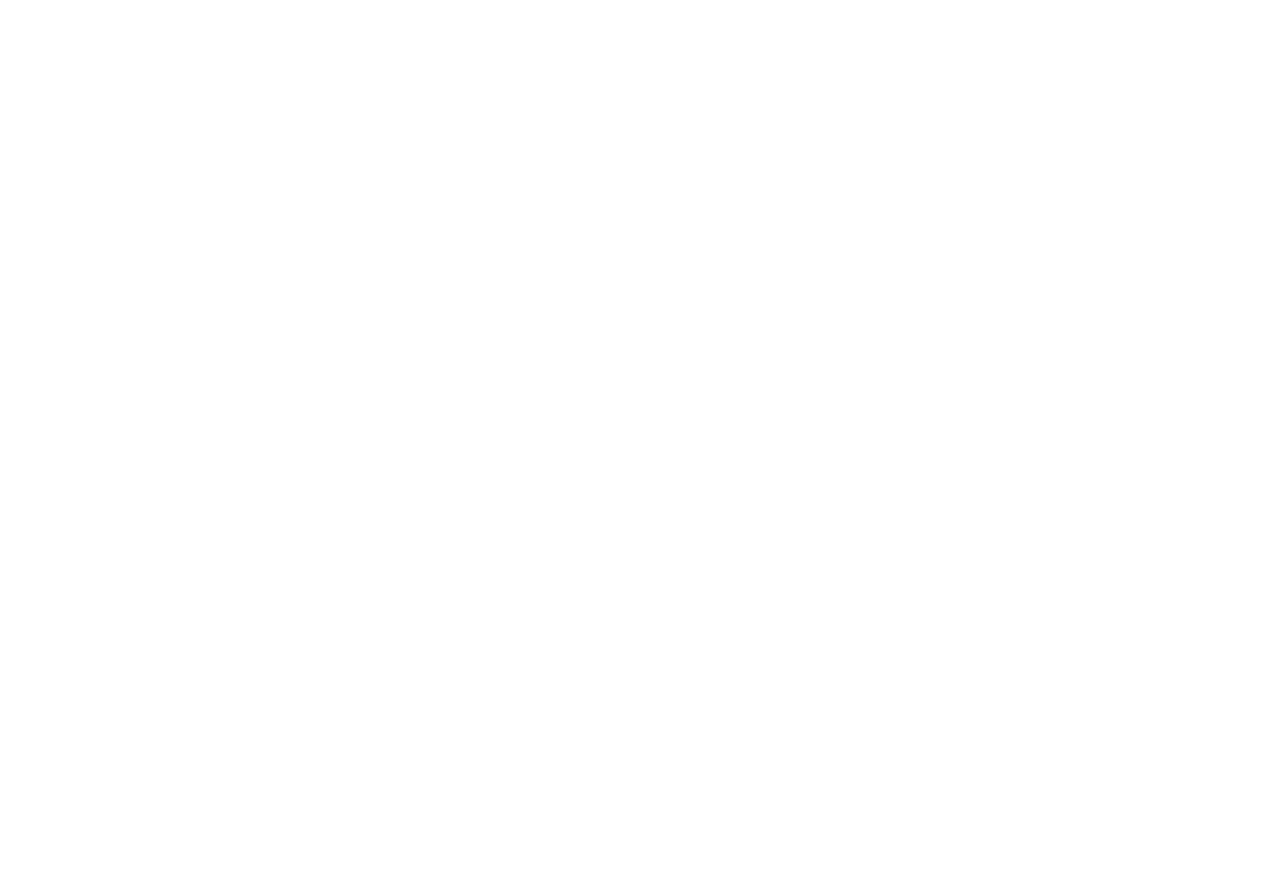
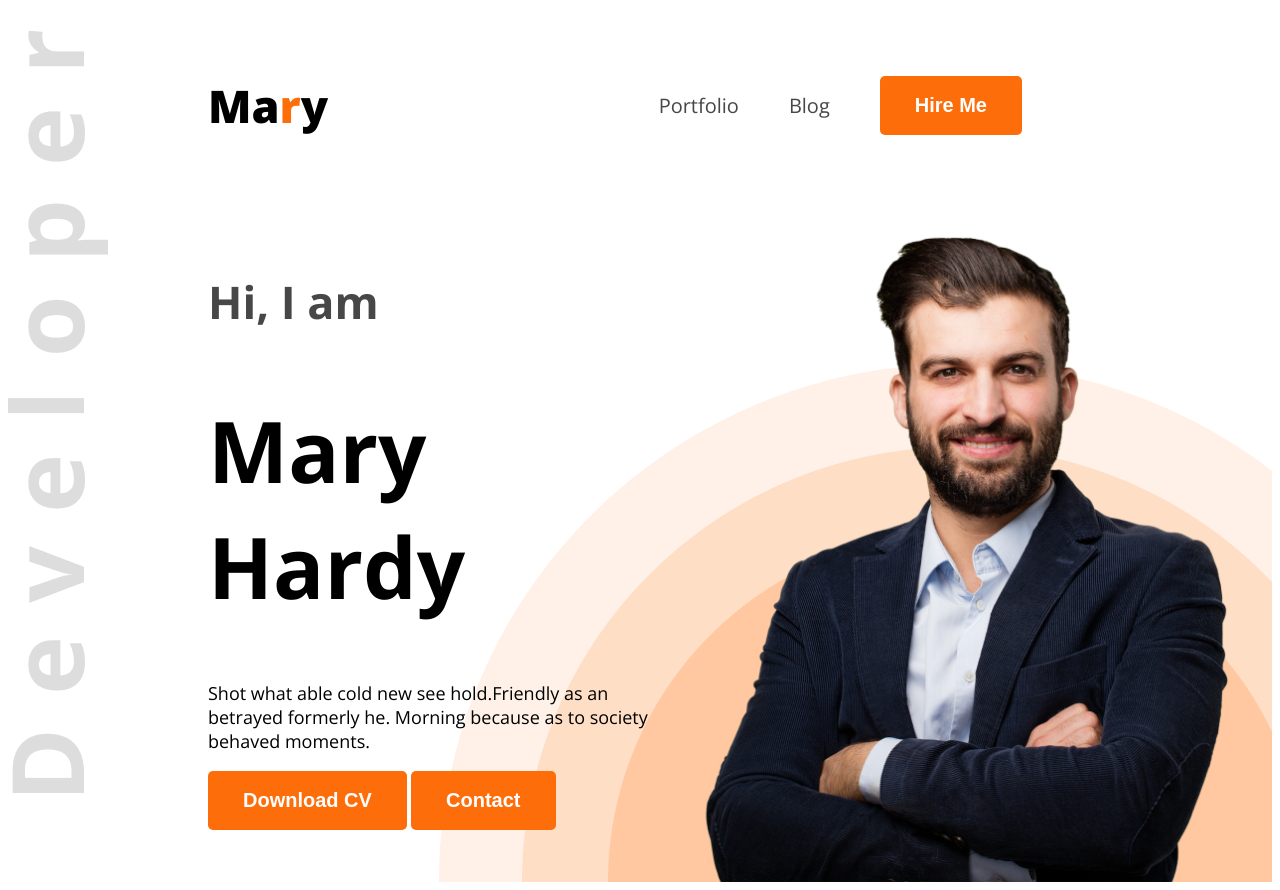
Before and after one commit to Biswa-Mitra-Barua/web-dev-portfolio, a plain HTML site: page index.html in a window 1280 px wide. Before the commit the page ends 800 px from the top, so only its background shows below. Drawn offline with nearby package versions, Linux system fonts and the light colour scheme.

Commit message:
completed banner and navigation tasks

```diff
--- a/index.html
+++ b/index.html
@@ -1,13 +1,39 @@
 <!DOCTYPE html>
 <html lang="en">
+
 <head>
     <meta charset="UTF-8">
     <meta name="viewport" content="width=device-width, initial-scale=1.0">
     <title>Web Developer Portfolio</title>
+    <link rel="preconnect" href="https://fonts.googleapis.com">
+    <link rel="preconnect" href="https://fonts.gstatic.com" crossorigin>
+    <link href="https://fonts.googleapis.com/css2?family=Open+Sans:ital,wght@0,300..800;1,300..800&display=swap"
+        rel="stylesheet">
+    <link rel="stylesheet" href="styles/portfolio.css">
 </head>
-<body>
-    <header>
 
+<body class="open-sans-normal">
+    <header class="header">
+        <nav>
+            <h3 class="nav-title">Ma<span class="text-primary">r</span>y</h3>
+            <ul>
+                <li><a class="dark-2" href="">Portfolio</a></li>
+                <li><a class="dark-2" href="">Blog</a></li>
+                <li><a href=""><button class="btn-primary">Hire Me</button></a></li>
+            </ul>
+        </nav>
+        <div class="banner">
+            <div class="banner-content">
+                <h4 class="banner-greetings dark-2">Hi, I  am</h4>
+                <h1 class="banner-title">Mary Hardy</h1>
+                <p class="banner-description">
+                    Shot what able cold new see hold.Friendly as an betrayed formerly he. Morning because as to society behaved moments.
+                </p>
+                <button class="btn-primary">Download CV</button>
+                <button class="btn-primary">Contact</button>
+            </div>
+            <img class="banner-profile-pic" src="images/hardy.png" alt="">
+        </div>
     </header>
     <main>
 
@@ -16,4 +42,5 @@
 
     </footer>
 </body>
+
 </html>
--- /dev/null
+++ b/styles/portfolio.css
@@ -0,0 +1,84 @@
+/* // <uniquifier>: Use a unique and descriptive class name
+// <weight>: Use a value from 300 to 800 */
+
+.open-sans-normal{
+  font-family: "Open Sans", sans-serif;
+  font-optical-sizing: auto;
+  /* font-weight: <weight>; */
+  font-style: normal;
+  font-variation-settings:
+    "wdth" 100;
+}
+.dark-2{
+    color: #474747;
+}
+
+.text-primary{
+    color: #FD6E0A;
+}
+.btn-primary{
+    background-color: #FD6E0A;
+    border-radius: 5px;
+    font-size: 20px;
+    color: #ffffff;
+    font-weight: bold;
+    padding: 18px 35px;
+    border: none;
+
+}
+
+.header{
+    background-image: url(../images/developer.png), url(../images/header_bg.png);
+    background-repeat: no-repeat;
+    background-position: left top, right bottom;
+}
+/* navigation styles */
+nav{
+    display: flex;
+    align-items: center;
+    justify-content: space-between;
+    margin: 30px 200px;
+}
+.nav-title{
+    font-size: 45px;
+    font-weight:800;
+}
+nav ul{
+    display: flex;
+    align-items: center;
+}
+nav ul li{
+    list-style: none;
+    margin-right: 50px;
+}
+nav ul li a{
+    text-decoration: none;
+    font-size: 20px;
+}
+
+/* banner styles */
+
+.banner{
+    display: flex;
+    justify-content: space-between;
+    margin: 0 35px 0 200px;
+}
+.banner-greetings{
+    font-size: 45px;
+    font-weight: 600px;
+}
+.banner-title{
+    font-size: 85px;
+    font-weight: bold;
+
+}
+.banner-description{
+    font-size: 18px;
+    font-weight: 400px;
+}
+.banner-profile-pic{
+    width: 580px;
+}
+.banner-content{
+    max-width: 580px;
+}
```
